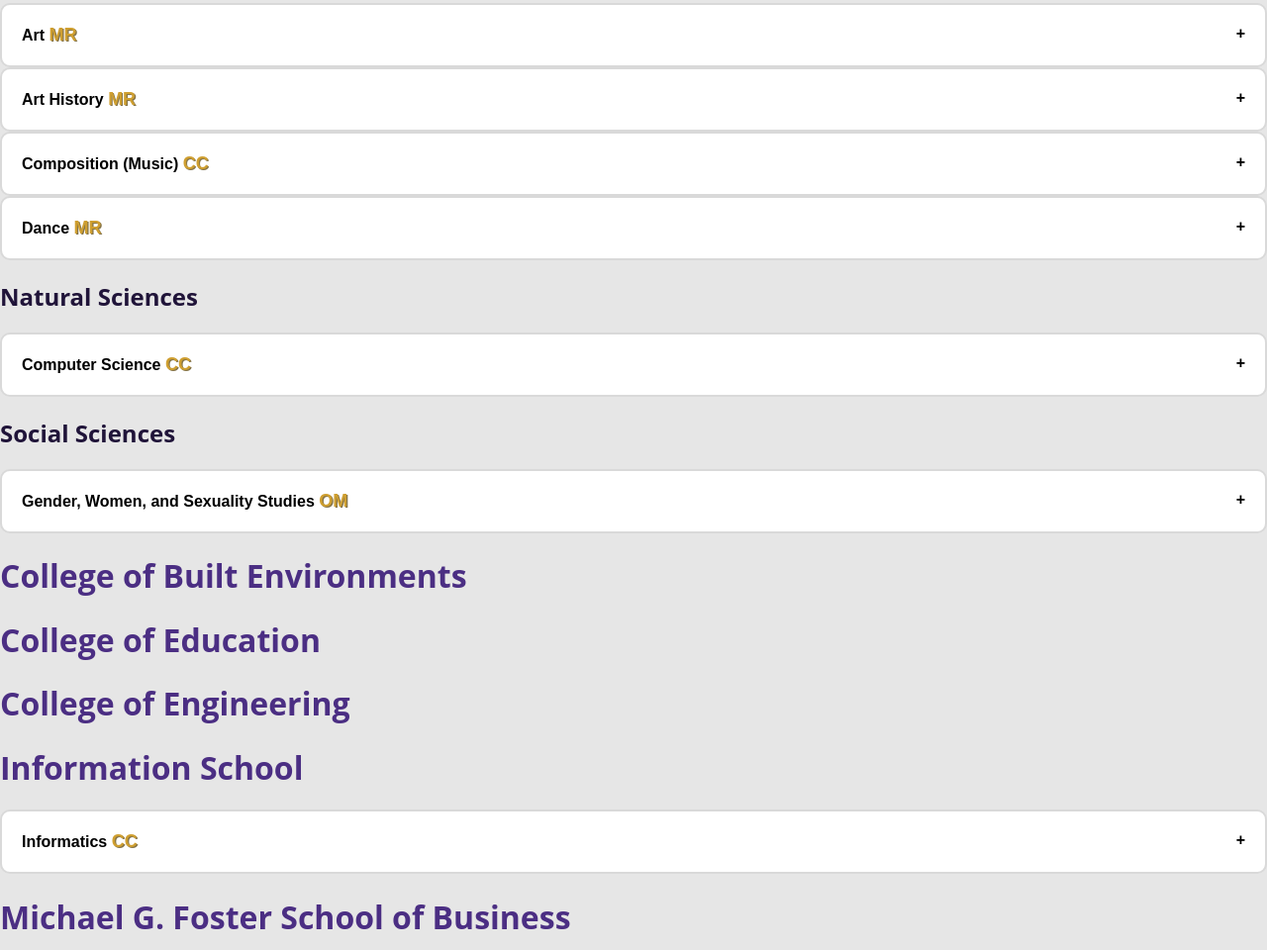
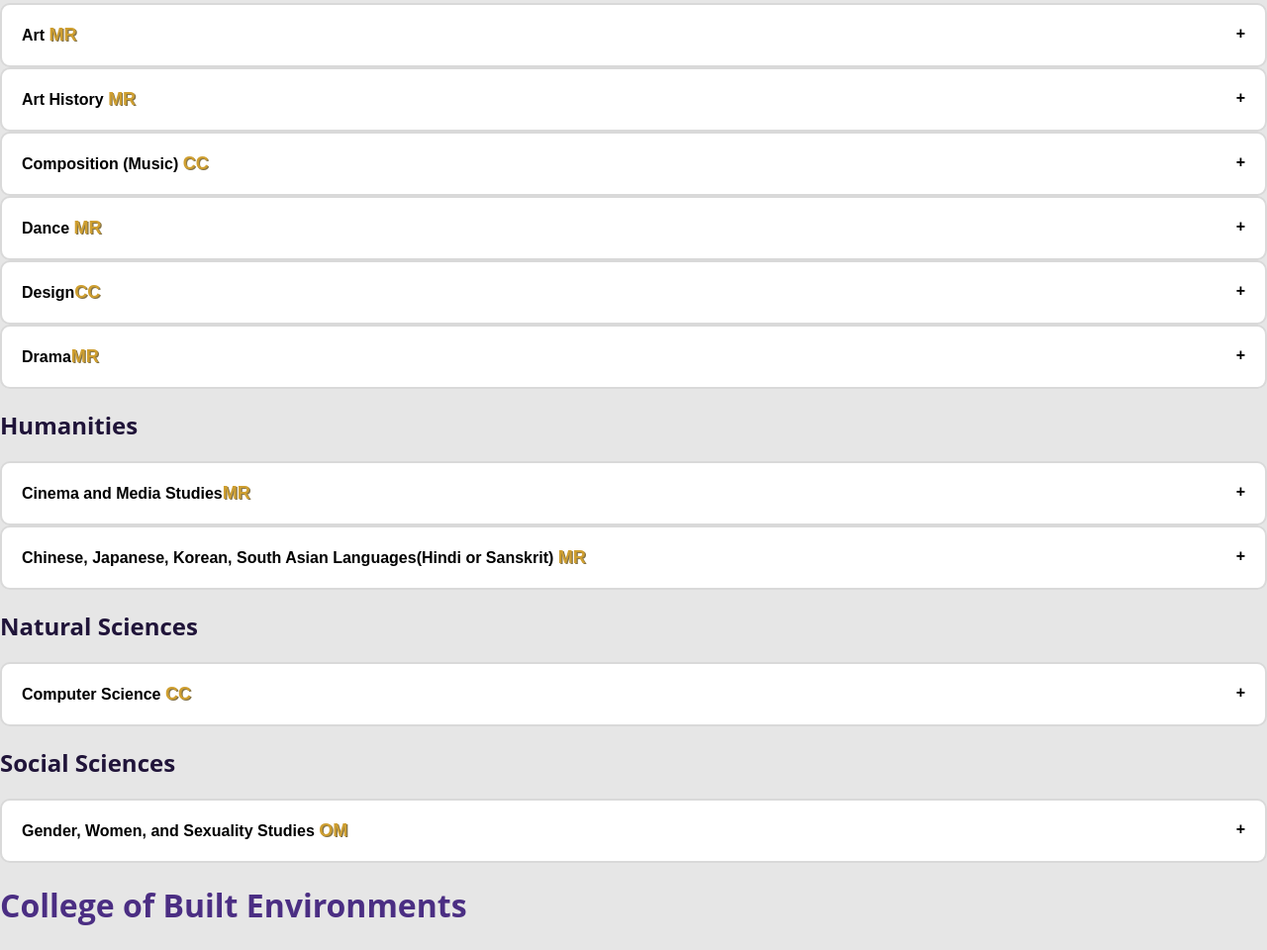
Before and after one commit to cmarq07/Explore-UW, a plain HTML site: page majors.html in a window 1280 px wide. Shown: the part 947-1907 px from the top of the page at 99% size. Drawn offline with Linux system fonts and the light colour scheme.

Commit message:
Update majors.html
added major infos

```diff
--- a/majors.html
+++ b/majors.html
@@ -60,7 +60,7 @@
 				<div class = "information">
 					<p>Pre-Req: 5CR from ART 100~200 level.
 					<p>If you want to declare Art as your major, it is encouraged for you to declare it early in your academic career.
-					<p>Four Focuses
+					<p>Four Focuses:
 					<ul>
 						<li>Interdisciplinary Visual Art</li>
 						<li>Painting and Drawing</li>
@@ -93,13 +93,70 @@
 				<!-- Dance -->
 				<button class ="collapsible">Dance <span class = "majorType">MR</span></button>
 				<div class = "information">
-				  <p>Pre-Req: 5 credit from Dance 166 (5), 242 (3), 250 (5), 251 (5), 271 (1) or 493 (5).
+				  <p>Pre-Req: 5 credit from DANCE 166 (5), 242 (3), 250 (5), 251 (5), 271 (1) or 493 (5).
 					 Min 2.0 GPA. Registered in or successfully completed at least one technique course.</p>
 				  <p>More information on <a href = "https://dance.washington.edu/undergraduate-programs"
 					 target="_blank">dance.washington.edu/undergraduate-programs</a></li>
 				  <p>And on <a href = "https://dance.washington.edu/ba-dance"
 					 target="_blank">dance.washington.edu/ba-dance</a></li>
 				</div>
+        <!-- Design -->
+        <button class ="collapsible">Design<span class = "majorType">CC</span></button>
+				<div class = "information">
+					<p>Pre-Req: DESIGN 166, offered Winter and Spring
+					<p>If your GPA for DESIGN 166 is higher than 3.7, automatically accepted into BDes program for autumn quarter.
+          <p>If less than 3.7, must submit BDes application.
+          <p>Three Focuses:
+					<ul>
+						<li>Interaction Design</li>
+						<li>Visual Communication Design</li>
+						<li>Industrial Design</li>
+					</ul>
+					<p>More information on <a href = "https://art.washington.edu/design/bachelor-design-admissions"
+					 target="_blank">art.washington.edu/design/bachelor-design-admissions</a></li>
+				</div>
+        <!-- Drama -->
+        <button class ="collapsible">Drama<span class = "majorType">MR</span></button>
+        <div class = "information">
+          <p>Pre-Req: 2.50 GPA or higher in DRAMA 201.
+          <p>Must meet with Drama Advisor.
+          <p>Three Focuses:
+          <ul>
+            <li>History, Theory, and Criticism</li>
+            <li>Performance</li>
+            <li>Design</li>
+          </ul>
+          <p>More information on <a href = "https://drama.washington.edu/core-requirements-ba-degree-drama"
+           target="_blank">drama.washington.edu/core-requirements-ba-degree-drama</a></li>
+        </div>
+      <!-- Humanities -->
+        <h2>Humanities</h2>
+        <!-- Cinema and Media Studies-->
+        <button class ="collapsible">Cinema and Media Studies<span class = "majorType">MR</span></button>
+				<div class = "information">
+				  <p>Pre-Req:Min 2.0 GPA. Completion of English Composition requirement(C) or a W-course and one from the following classes</p>
+          <ul>
+            <li>CMS 270</li>
+            <li>CMS 271</li>
+            <li>CMS 272</li>
+            <li>CMS 273</li>
+            <li>CMS 274</li>
+            <li>CMS 275</li>
+          </ul>
+          <P>Note: These classes are great to take even if you are not intended for CMS major. Who doesn't like films?
+				  <p>More information on <a href = "https://cinema.washington.edu/ba-cinema-media-studies"
+					 target="_blank">cinema.washington.edu/ba-cinema-media-studies</a></li>
+				</div>
+        <!-- Asian Language-->
+        <button class ="collapsible">Chinese, Japanese, Korean, South Asian Languages(Hindi or Sanskrit)
+          <span class = "majorType">MR</span></button>
+				<div class = "information">
+				  <p>Pre-Req: Completion of at least 20 credits in your intended language. The most recent course in your intended language must
+                      be 2.5 or higher. One W course conducted in English.
+				  <p>More information on <a href = "https://asian.washington.edu/admissions-incoming-freshmen-current-students"
+					 target="_blank">asian.washington.edu/admissions-incoming-freshmen-current-students</a></li>
+				</div>
+
 			<!-- Natural Sciences -->
 				<h2>Natural Sciences</h2>
 				<!-- Computer Science -->
```
